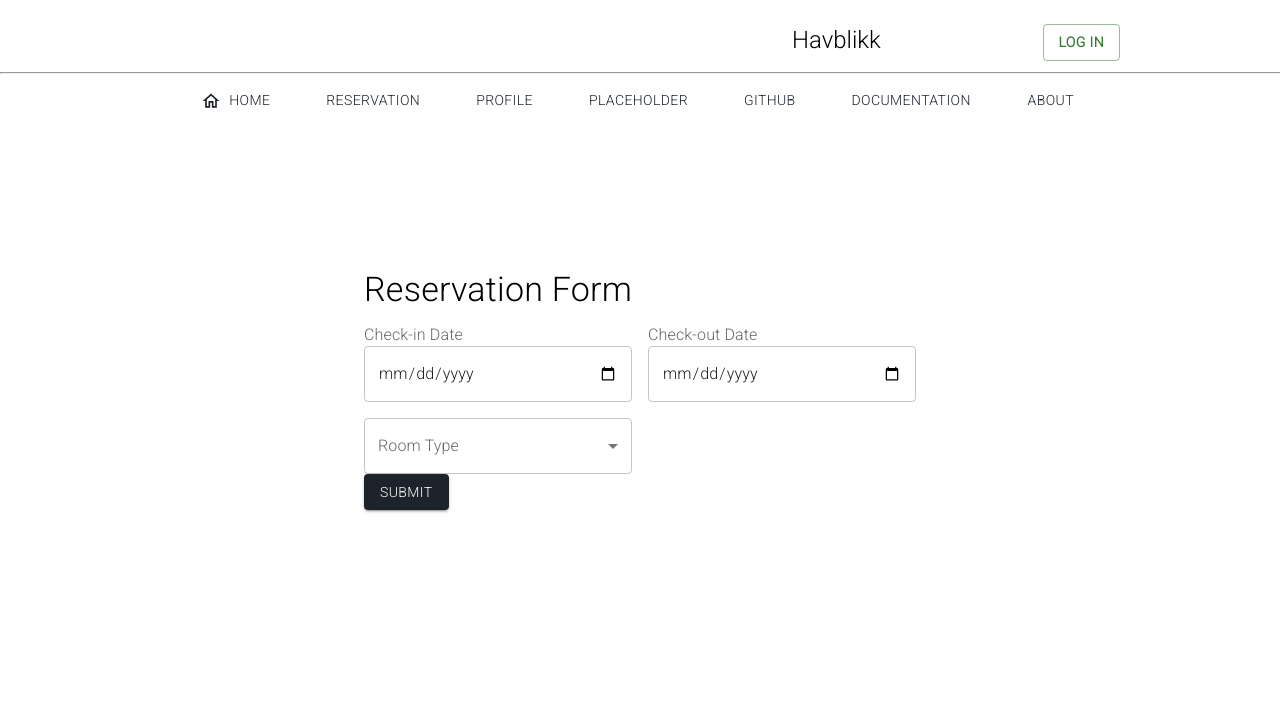
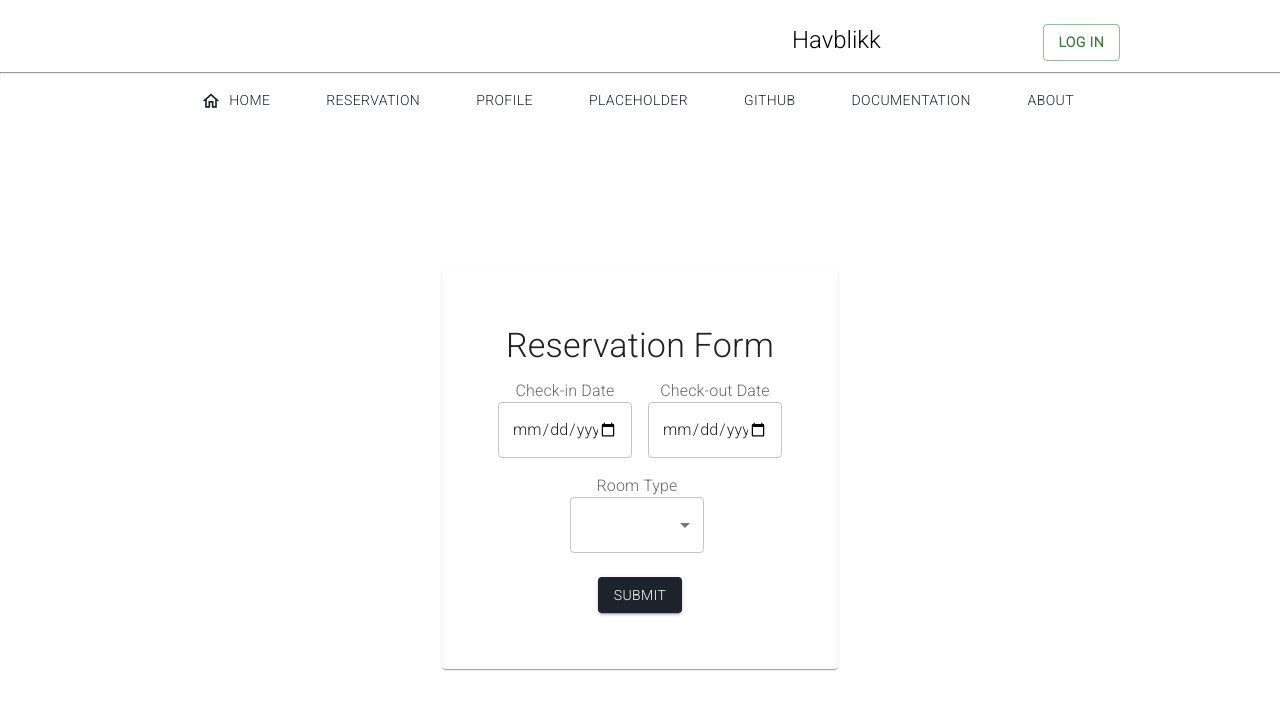
Before and after one commit to sundehakon/Hotell-React, a React (Create React App) app: page /reservation in a window 1280 px wide. Shown: the top 710 px of the page. Built offline with nearby package versions, Linux system fonts and the light colour scheme; no server answers.

Commit message:
Styled and fixed reservation form

```diff
--- a/src/components/room.js
+++ b/src/components/room.js
@@ -1,5 +1,5 @@
 import React, { useState } from "react";
-import { Typography, Container, TextField, Button, Grid, FormControl, InputLabel, Select, MenuItem } from "@mui/material";
+import { Typography, Container, TextField, Button, Grid, FormControl, InputLabel, Select, MenuItem, Box, Card } from "@mui/material";
 import axios from "axios";
 import { useAuth0 } from "@auth0/auth0-react";
 
@@ -34,7 +34,8 @@ const ReservationForm = () => {
     };
 
     return (
-        <Container maxWidth="sm">
+        <Container maxWidth="xs" sx={{ textAlign: 'center' }}>
+            <Card sx={{ padding: 7 }}>
             <Typography variant="h4" gutterBottom>
                 Reservation Form
             </Typography>
@@ -64,15 +65,15 @@ const ReservationForm = () => {
                             required
                         />
                     </Grid>
-                    <Grid item xs={6}>
+                    <Grid item xs={6} sx={{ display: 'flex', justifyContent: 'center', alignItems: 'center', flexDirection: 'column', marginLeft: 9 }}>
+                    <InputLabel>Room Type</InputLabel>
                         <FormControl fullWidth>
-                            <InputLabel id="room-type-label">Room Type</InputLabel>
                             <Select
-                                label="room-type-label"
                                 id="room-type-select"
                                 name="roomType"
                                 value={formData.roomType}
                                 onChange={handleInputChange}
+                                sx={{ width: '100%' }}
                             >
                                 <MenuItem value={'family'}>Family</MenuItem>
                                 <MenuItem value={'double'}>Double</MenuItem>
@@ -82,10 +83,13 @@ const ReservationForm = () => {
                         </FormControl>
                     </Grid>
                 </Grid>
-                <Button type="submit" variant="contained" color="primary">
-                    Submit
-                </Button>
+                <Box sx={{ marginTop: 3 }}>
+                    <Button type="submit" variant="contained" color="primary">
+                        Submit
+                    </Button>
+                </Box>
             </form>
+            </Card>
         </Container>
     );
 };
```
